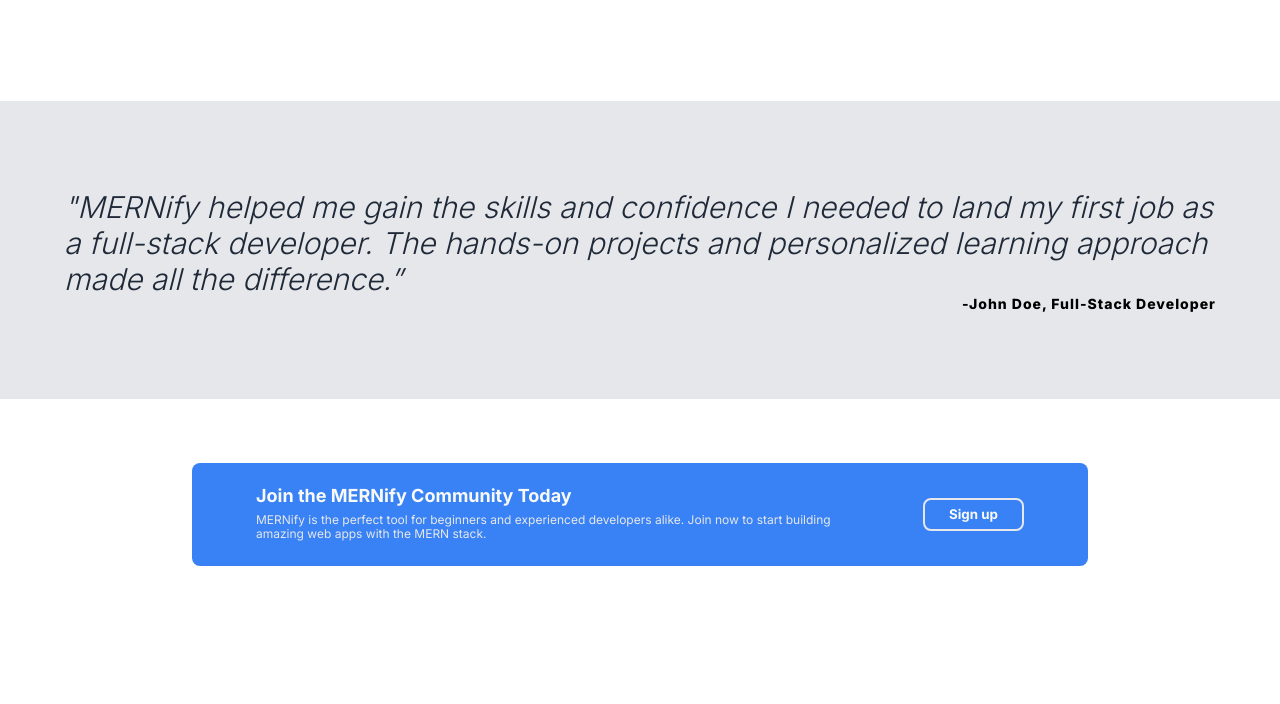
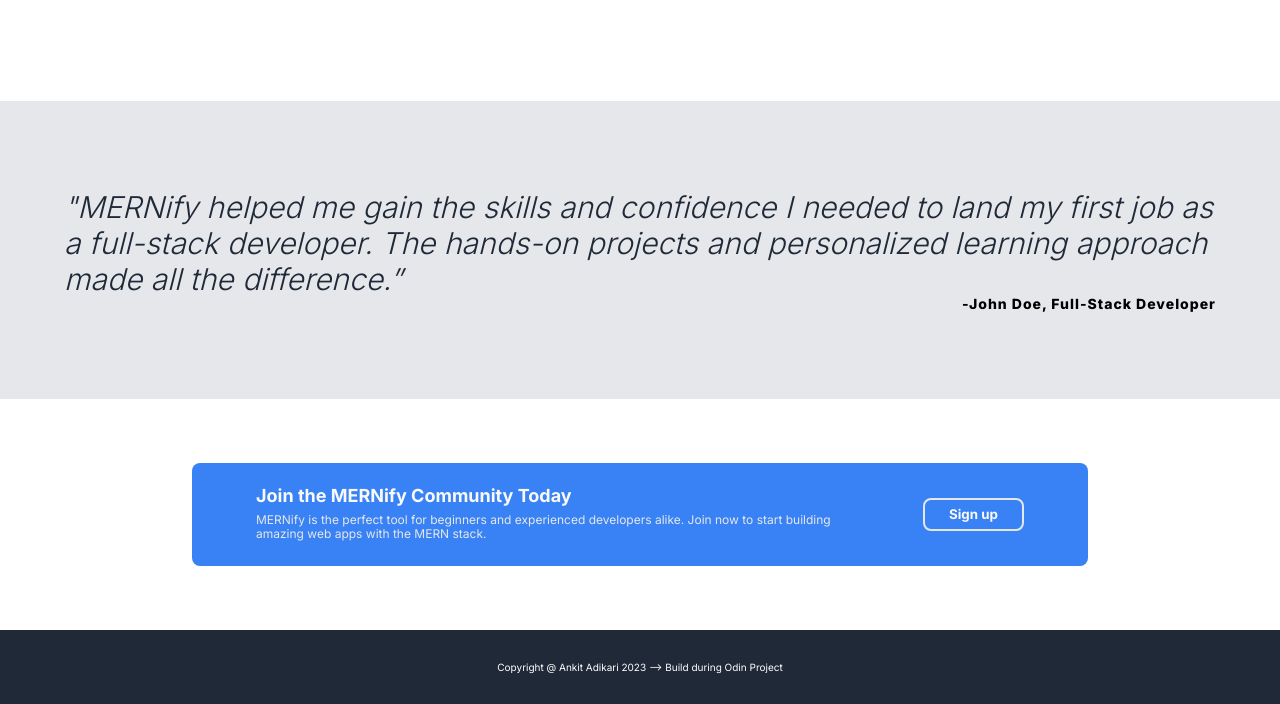
Before and after one commit to AnkitAdhikari/odin-landing-page, a plain HTML site: page index.html in a window 1280 px wide. Shown: the part 799-1503 px from the top of the page. Before the commit the page ends 1429 px from the top, so only its background shows below. Drawn offline with Linux system fonts and the light colour scheme.

Commit message:
add footer section

```diff
--- a/index.html
+++ b/index.html
@@ -108,5 +108,8 @@
         </div>
       </section>
     </main>
+    <footer>
+      Copyright @ Ankit Adikari 2023 --> Build during Odin Project
+    </footer>
   </body>
 </html>
--- a/style.css
+++ b/style.css
@@ -179,3 +179,10 @@ header {
   border: 2px solid #e5e7eb;
   width: 10.1rem;
 }
+
+footer {
+  text-align: center;
+  padding: 3.2rem;
+  background-color: #1f2937;
+  color: #fff;
+}
```
